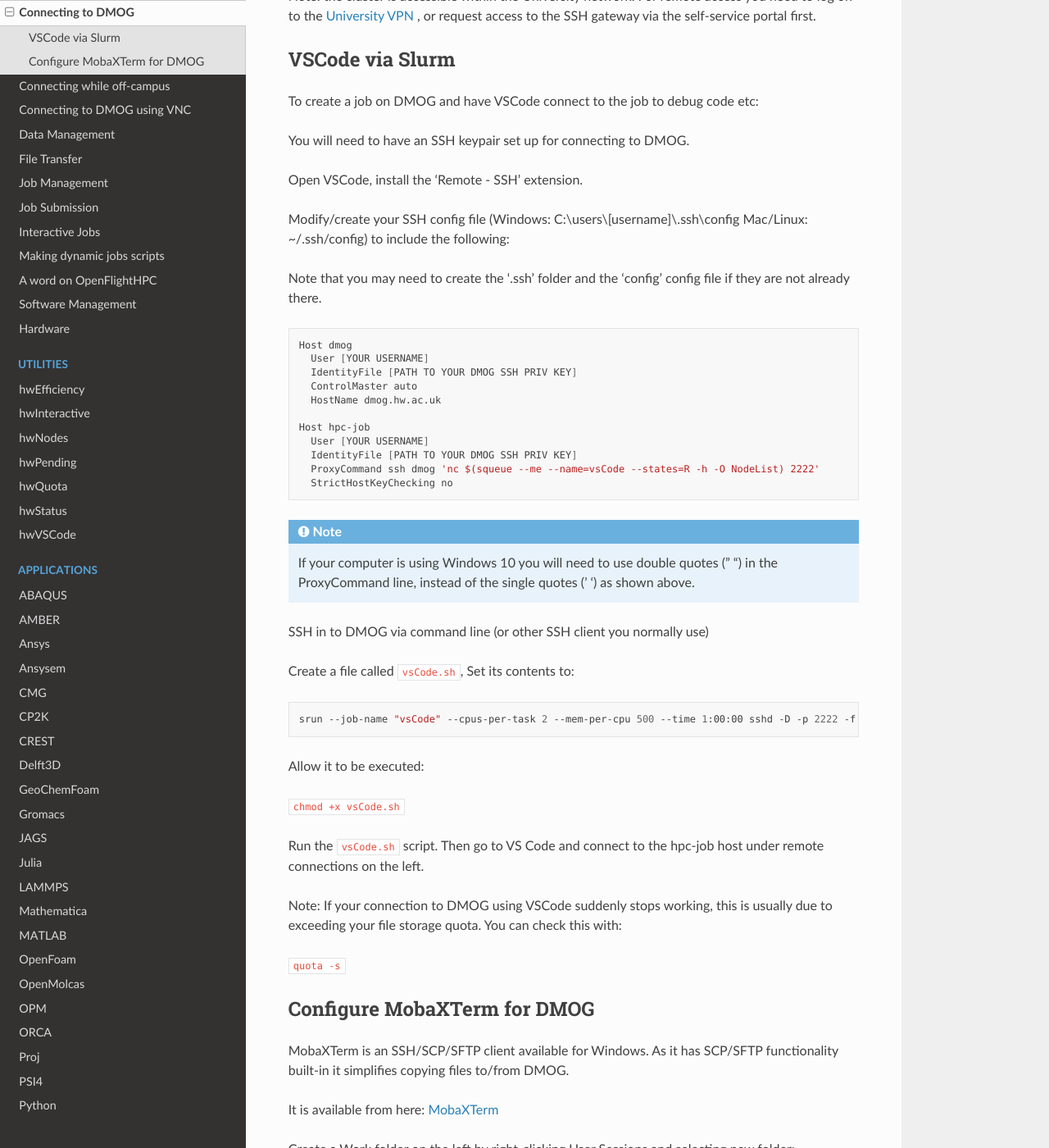
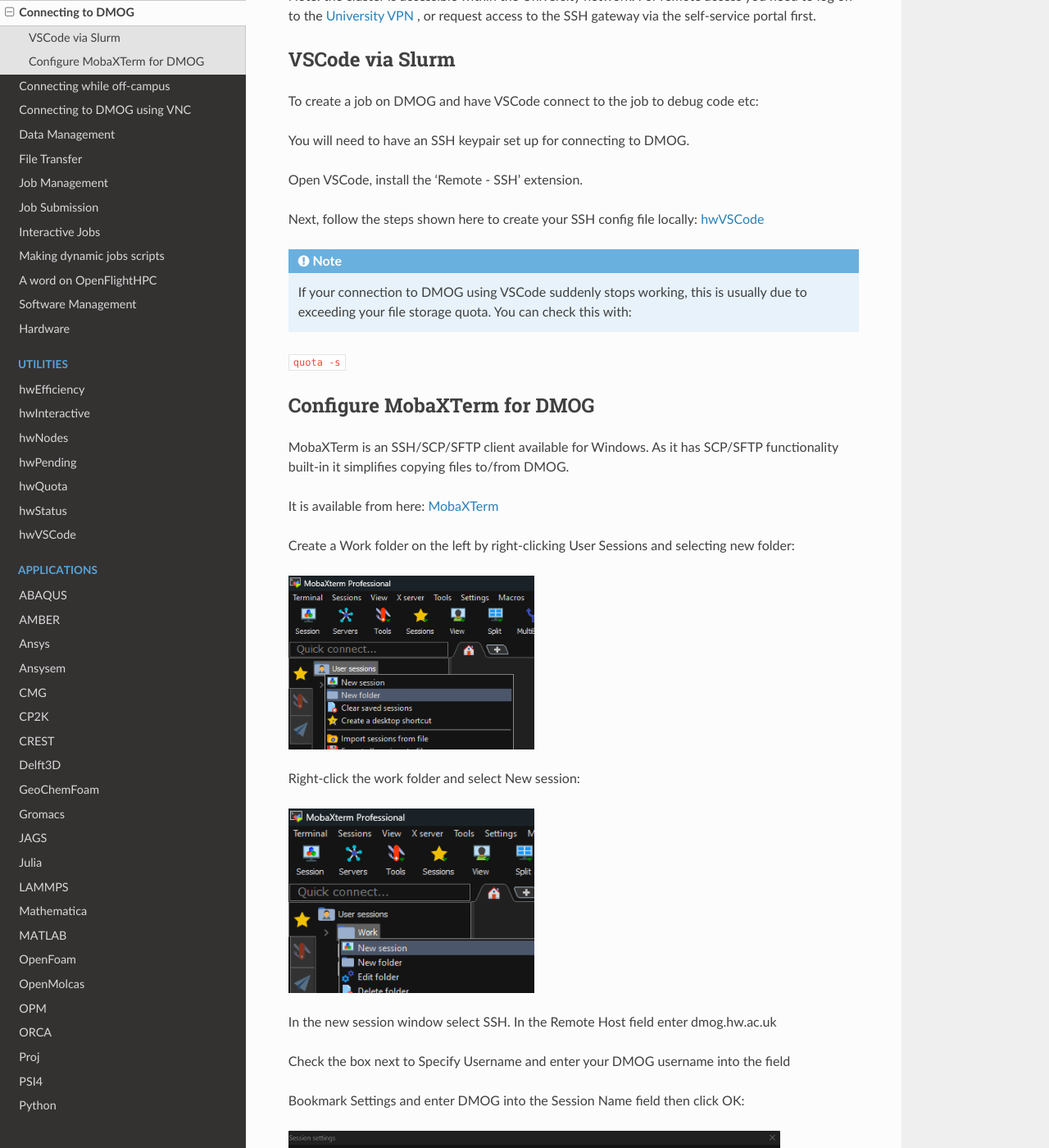
Before and after one commit to jm130/dmogdocs, a Sphinx documentation site: the page built from docs/source/user/connecting.rst, in a window 1280 px wide and 1400 px high, scrolled down 507 px. Shown: the whole window at 82% size. Built offline with Sphinx 7.4.7 and the Read the Docs theme 3.1.0, drawn with Linux system fonts in a browser that asks for light colours.

Commit message:
Update connecting.rst

```diff
--- a/docs/source/user/connecting.rst
+++ b/docs/source/user/connecting.rst
@@ -29,44 +27,10 @@
 
 Open VSCode, install the 'Remote - SSH' extension.
 
-Modify/create your SSH config file (Windows: C:\\users\\[username]\\.ssh\\config Mac/Linux: ~/.ssh/config) to include the following:
-
-Note that you may need to create the '.ssh' folder and the 'config' config file if they are not already there.
-
-
-.. code-block:: bash
-
-  Host dmog
-    User [YOUR USERNAME]
-    IdentityFile [PATH TO YOUR DMOG SSH PRIV KEY]
-    ControlMaster auto
-    HostName dmog.hw.ac.uk
-
-  Host hpc-job
-    User [YOUR USERNAME]
-    IdentityFile [PATH TO YOUR DMOG SSH PRIV KEY]
-    ProxyCommand ssh dmog 'nc $(squeue --me --name=vsCode --states=R -h -O NodeList) 2222'
-    StrictHostKeyChecking no
+Next, follow the steps shown here to create your SSH config file locally: :ref:`hwVSCode <vsCodeSlurm>`
 
 .. note::
-   If your computer is using Windows 10 you will need to use double quotes (" ") in the ProxyCommand line, instead of the single quotes (' ') as shown above.
-
-SSH in to DMOG via command line (or other SSH client you normally use)
-
-Create a file called ``vsCode.sh``, Set its contents to:
-
-.. code-block:: bash
-
-  srun --job-name "vsCode" --cpus-per-task 2 --mem-per-cpu 500 --time 1:00:00 sshd -D -p 2222 -f /dev/null -h ~/.ssh/id_alcescluster
-
-
-Allow it to be executed:
-
-``chmod +x vsCode.sh``
-
-Run the ``vsCode.sh`` script. Then go to VS Code and connect to the hpc-job host under remote connections on the left.
-
-Note: If your connection to DMOG using VSCode suddenly stops working, this is usually due to exceeding your file storage quota. You can check this with:
+   If your connection to DMOG using VSCode suddenly stops working, this is usually due to exceeding your file storage quota. You can check this with:
 
 ``quota -s``
 
```
Also changed, not shown: other parts of docs/source/user/connecting.rst (+0 -2 lines).
